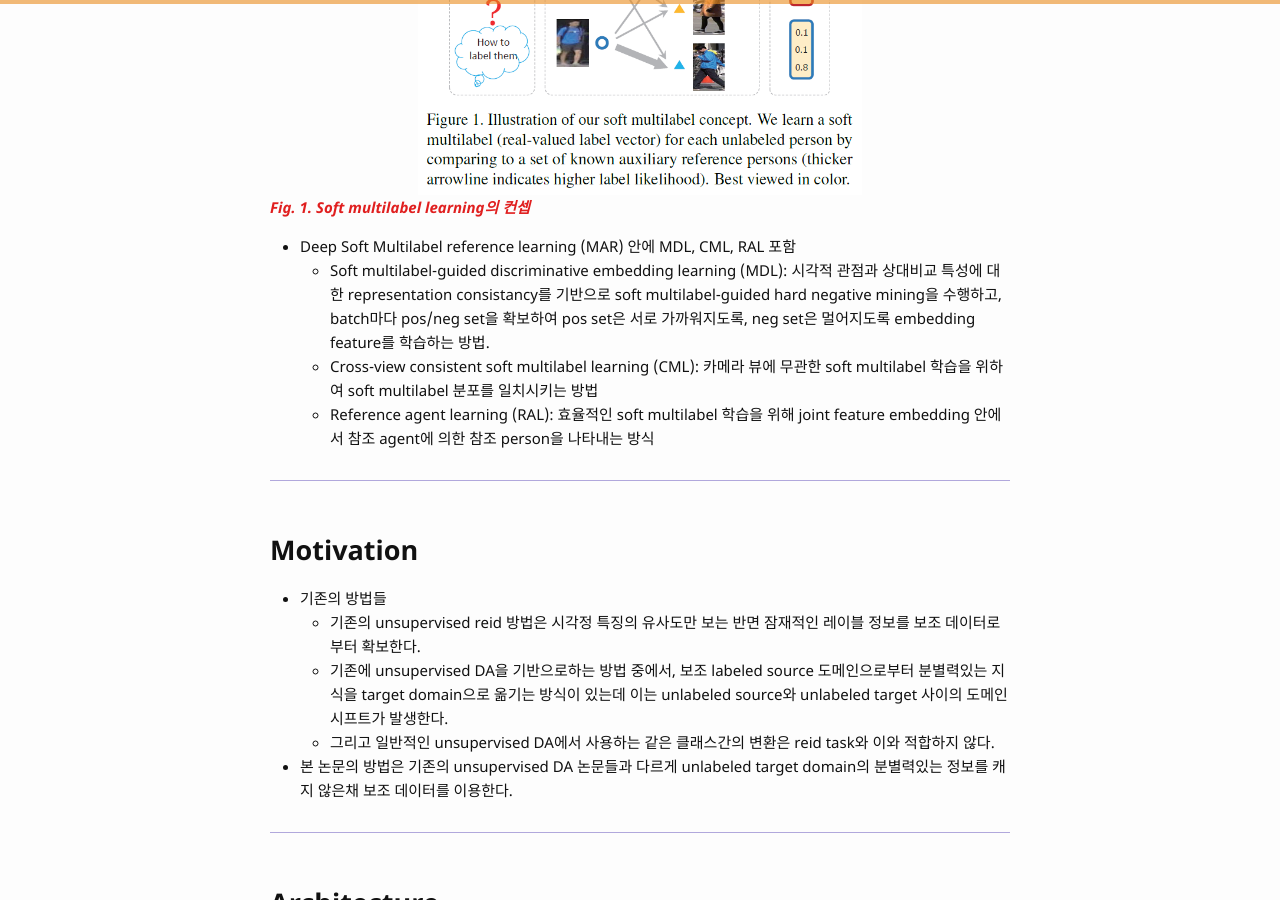
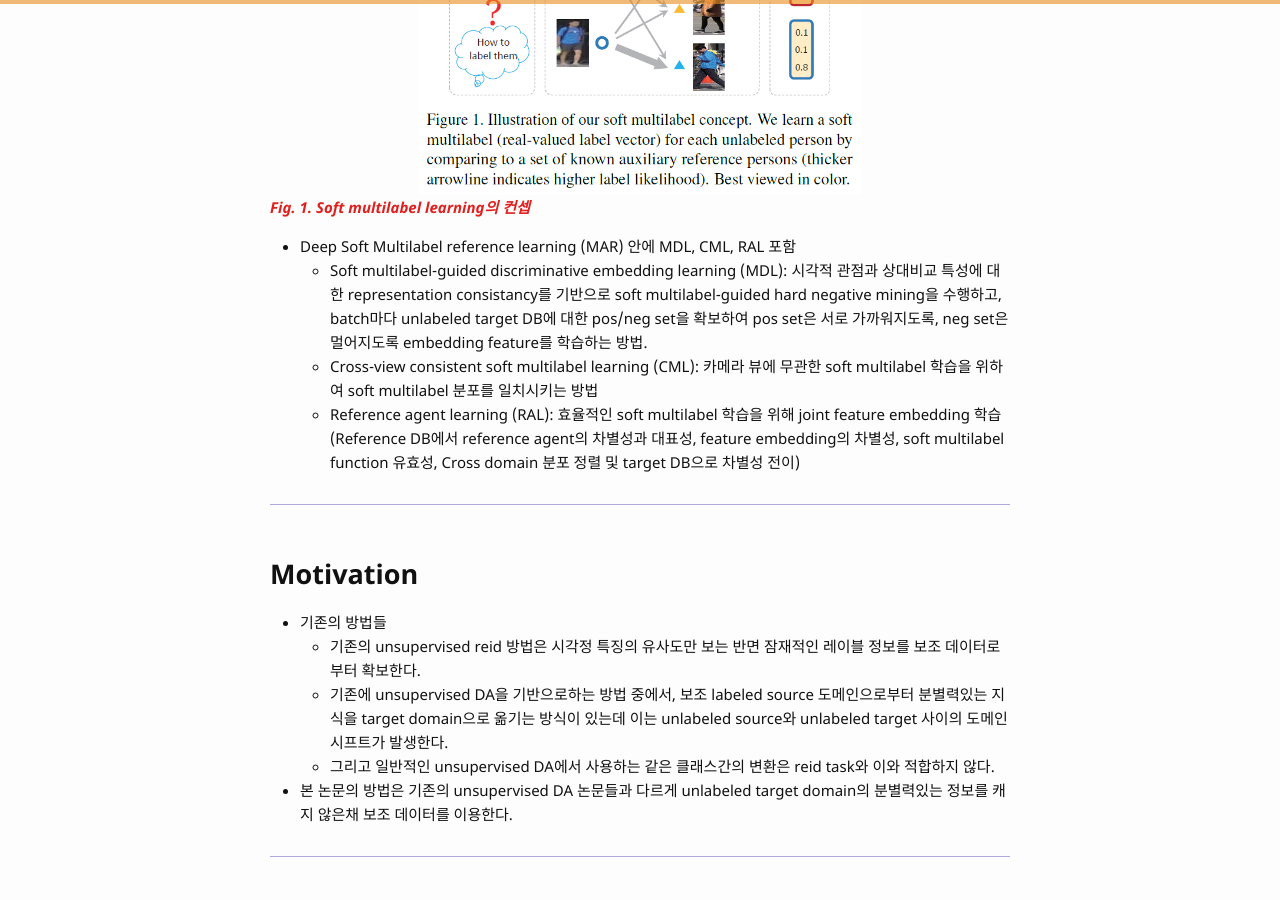
Before and after one commit to bismex/bismex.github.io, a Jekyll site: the page built from _posts/2019-07-04-MAR.md, in a window 1280 px wide and 900 px high, scrolled down 788 px. Built offline with Jekyll 4.4.1, drawn with Linux system fonts in a browser that asks for light colours; formulas are drawn with MathJax 3.

Commit message:
Update 2019-07-04-MAR.md

```diff
--- a/_posts/2019-07-04-MAR.md
+++ b/_posts/2019-07-04-MAR.md
@@ -28,9 +28,10 @@ tags: CV re-id unsupervised
 <span style="color: #e01f1f;">***Fig. 1. Soft multilabel learning의 컨셉***</span>
 
 - Deep Soft Multilabel reference learning (MAR) 안에 MDL, CML, RAL 포함
-  - Soft multilabel-guided discriminative embedding learning (MDL): 시각적 관점과 상대비교 특성에 대한 representation consistancy를 기반으로 soft multilabel-guided hard negative mining을 수행하고, batch마다 pos/neg set을 확보하여 pos set은 서로 가까워지도록, neg set은 멀어지도록 embedding feature를 학습하는 방법.
+  - Soft multilabel-guided discriminative embedding learning (MDL): 시각적 관점과 상대비교 특성에 대한 representation consistancy를 기반으로 soft multilabel-guided hard negative mining을 수행하고, batch마다 unlabeled target DB에 대한 pos/neg set을 확보하여 pos set은 서로 가까워지도록, neg set은 멀어지도록 embedding feature를 학습하는 방법.
   - Cross-view consistent soft multilabel learning (CML): 카메라 뷰에 무관한 soft multilabel 학습을 위하여 soft multilabel 분포를 일치시키는 방법
-  - Reference agent learning (RAL): 효율적인 soft multilabel 학습을 위해 joint feature embedding 안에서 참조 agent에 의한 참조 person을 나타내는 방식
+  - Reference agent learning (RAL): 효율적인 soft multilabel 학습을 위해 joint feature embedding 학습 (Reference DB에서 reference agent의 차별성과 대표성, feature embedding의 차별성, soft multilabel function 유효성, Cross domain 분포 정렬 및 target DB으로 차별성 전이)
+
 
 ---
 
@@ -143,6 +144,7 @@ tags: CV re-id unsupervised
     - AL 방법은 reference dataset에서만 적용되므로 domain gap이 존재, unlabeled target dataset에 대한 유효성이 검증되어야 함, 따라서 joint embedding 학습이 필요
 
 
+
 ---
 
 ## Experimental results
```
